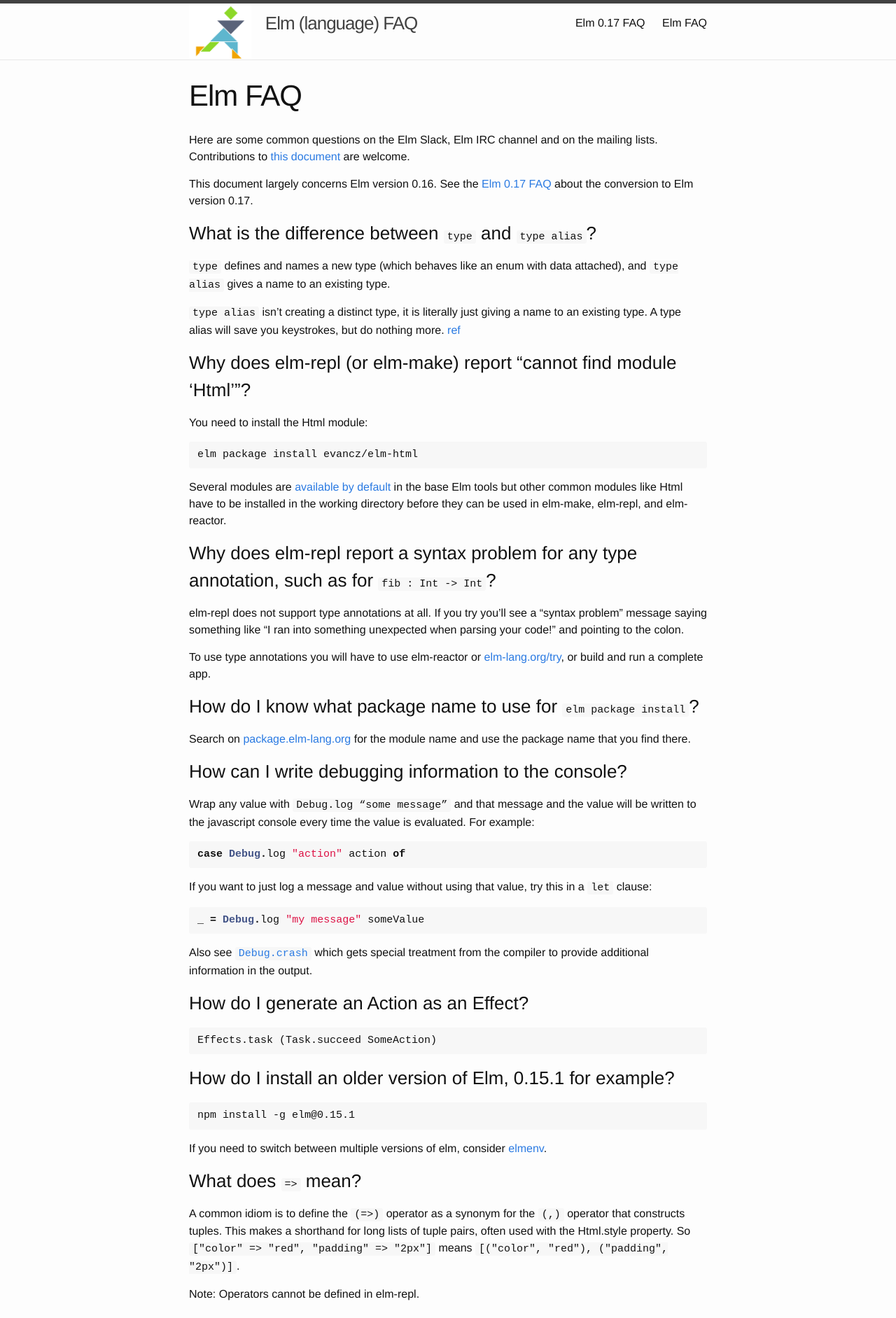
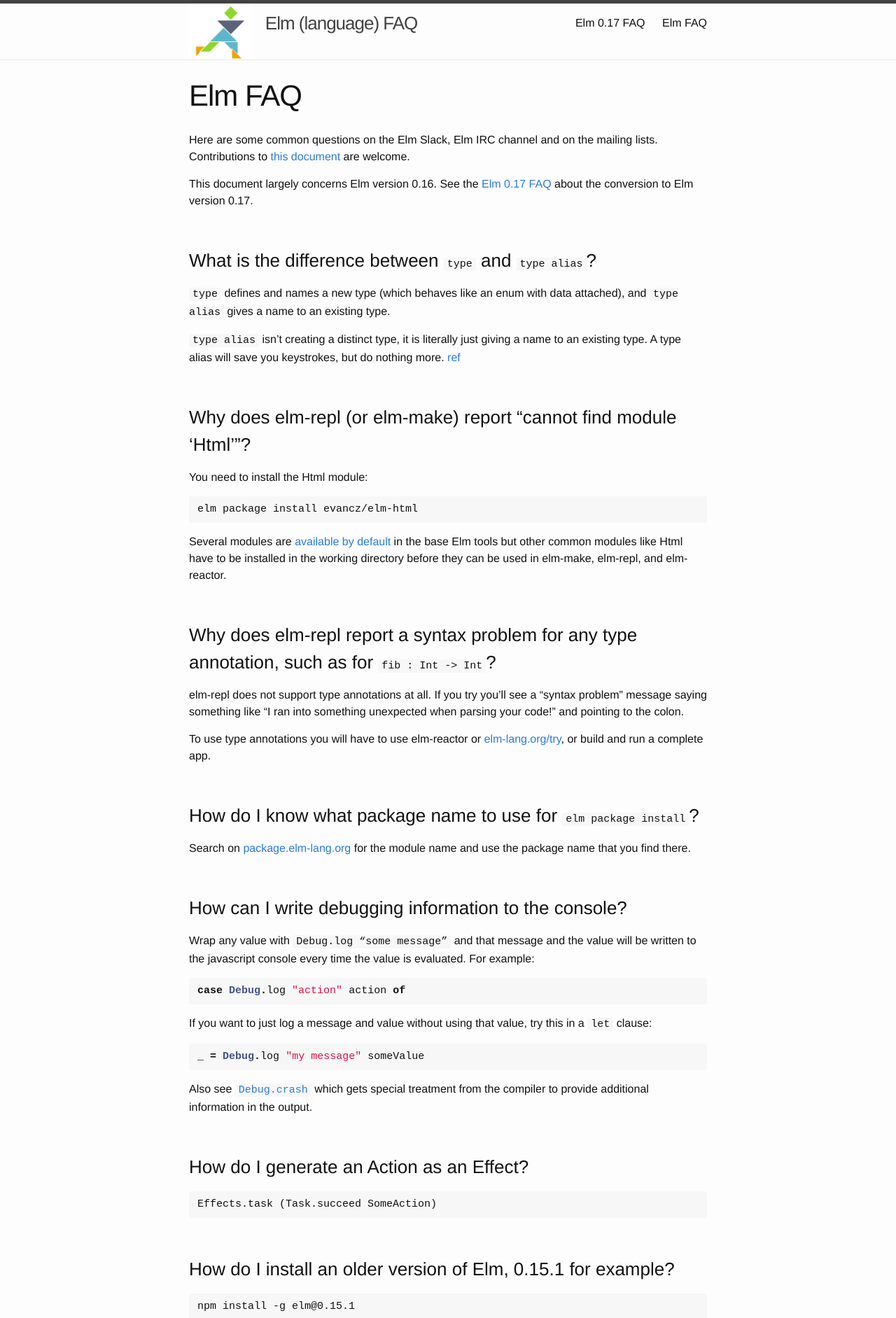
Before and after one commit to gunnarahlberg/elm-faq, a Jekyll site: the page built from index.md, in a window 1280 px wide. Shown: the top 1883 px of the page at 70% size. Built offline with Jekyll 4.4.1, drawn with Linux system fonts in a browser that asks for light colours.

Commit message:
Try to improve typesetting
I think the current FAQ is quite hard to read with the vertical indentation like it is

````diff
--- a/index.md
+++ b/index.md
@@ -9,6 +9,9 @@
 See the [Elm 0.17 FAQ](17.html) about the conversion to Elm version 0.17.
 
 
+
+<br>
+
 ### What is the difference between `type` and `type alias`?
 
 `type` defines and names a new type (which behaves like an enum with data
@@ -17,6 +20,9 @@
 `type alias` isn't creating a distinct type, it is literally just giving a name to an existing type. A type alias will save you keystrokes, but do nothing more. [ref](https://groups.google.com/forum/#!topic/elm-discuss/YgRqI5s2S7Y)
 
 
+
+<br>
+
 ### Why does elm-repl (or elm-make) report "cannot find module 'Html'"?
 You need to install the Html module:
 
@@ -24,14 +30,23 @@
 
 Several modules are [available by default](http://package.elm-lang.org/packages/elm-lang/core/latest) in the base Elm tools but other common modules like Html have to be installed in the working directory before they can be used in elm-make, elm-repl, and elm-reactor.
 
+
+<br>
+
 ### Why does elm-repl report a syntax problem for any type annotation, such as for `fib : Int -> Int`?
 
 elm-repl does not support type annotations at all. If you try you'll see a "syntax problem" message saying something like "I ran into something unexpected when parsing your code!" and pointing to the colon.
 
 To use type annotations you will have to use elm-reactor or [elm-lang.org/try](http://elm-lang.org/try), or build and run a complete app.
 
+
+<br>
+
 ### How do I know what package name to use for `elm package install`?
 Search on [package.elm-lang.org](http://package.elm-lang.org/) for the module name and use the package name that you find there.
+
+
+<br>
 
 ### How can I write debugging information to the console?
 Wrap any value with `Debug.log “some message”` and that message and the value will be written to the javascript console every time the value is evaluated. For example:
@@ -49,9 +64,15 @@
 Also see [`Debug.crash`](http://package.elm-lang.org/packages/elm-lang/core/latest/Debug#crash)
 which gets special treatment from the compiler to provide additional information in the output.
 
+
+<br>
+
 ### How do I generate an Action as an Effect?
 
     Effects.task (Task.succeed SomeAction)
+
+
+<br>
 
 ### How do I install an older version of Elm, 0.15.1 for example?
 
@@ -59,10 +80,16 @@
 
 If you need to switch between multiple versions of elm, consider [elmenv](https://github.com/sonnym/elmenv).
 
+
+<br>
+
 ### What does `=>` mean?
 A common idiom is to define the `(=>)` operator as a synonym for the `(,)` operator that constructs tuples. This makes a shorthand for long lists of tuple pairs, often used with the Html.style property.  So `["color" => "red", "padding" => "2px"]` means `[("color", "red"), ("padding", "2px")]`.
 
 Note: Operators cannot be defined in elm-repl.
+
+
+<br>
 
 ### How can I output literal HTML and avoid escaping of entities?
 Use the `innerHTML` property. For example:
@@ -71,9 +98,15 @@
 span [ property "innerHTML" (Json.Encode.string "&copy;") ] []
 ```
 
+
+<br>
+
 ### What does `()` mean?
 
 It is the empty tuple or [unit type](https://en.wikipedia.org/wiki/Unit_type). It serves much like "void", "null", or "None" in other languages.
+
+
+<br>
 
 ### What good is the `<|` operator if it is just function application?
 
@@ -83,10 +116,16 @@
 
 Note: The `<|` operator is essentially the same as `$` in Haskell.
 
+
+<br>
+
 ### What are the Elm operator precedences and associativities?
 
 See an [Elm operator precedence table](operators.html).
 See also [Basics.elm](https://github.com/elm-lang/core/blob/master/src/Basics.elm).
+
+
+<br>
 
 ### Why isn't my StartApp-based program running any tasks?
 
@@ -98,11 +137,17 @@
     app.tasks
 ```
 
+
+<br>
+
 ### Why doesn't the `<~` operator work?
 
 It was removed in Elm version 0.16. You can still get it (or the equivalent `andMap`) from
 [Signal.Extra](http://package.elm-lang.org/packages/Apanatshka/elm-signal-extra/latest/Signal-Extra)
 instead.
+
+
+<br>
 
 ### How can I use multiple Elm programs on the same page?
 
@@ -112,11 +157,17 @@
 
 [^multipleModules]: Use of multiple main modules in one application is discussed [here](https://groups.google.com/d/msg/elm-discuss/eEJgNnl99ps/keWXnn1KCwAJ).
 
+
+<br>
+
 ### Why doesn't the Elm compiler find the Native code in a module that I cloned from github?
 
 To use native code not installed by `elm-package` you need to add this to your elm-package.json file:
 
     "native-modules": true,
+
+
+<br>
 
 ### Why, when I import a module that defines a type, does the compiler know about the type name but not its constructors?
 
@@ -132,6 +183,9 @@
 
 However, there are reasons for [keeping tags and record constructors secret](http://package.elm-lang.org/help/design-guidelines#keep-tags-and-record-constructors-secret).
 
+
+<br>
+
 ### Where can I use type annotations?
 
 In addition to the top-level, type annotations can also be applied to `let` expressions.
@@ -145,8 +199,14 @@
   hypotenuse 3 4
 ```
 
+
+<br>
+
 ### How can I join the elmlang.slack.com community?
 Sign up at [elmlang.herokuapp.com](http://elmlang.herokuapp.com/).
+
+
+<br>
 
 ### How can I recover when elm-make fails with errors like "... openFile: does not exist"?
 
@@ -154,9 +214,15 @@
 
     rm -r elm-stuff/build-artifacts
 
+
+<br>
+
 ### How do I install an Elm package that has not been published to packages.elm-lang.org for use in my project?
 
 Clone the package into a separate directory and add its directory path to the `source-directories` section of the elm-package.json file for your project. As usual, you will also have to install any dependencies of the package. If the package includes any native javascript code you will have to also add `native-module: true` to elm-package.json.
+
+
+<br>
 
 ### Why doesn't my application get the initial value of Window.dimensions?
 
@@ -184,6 +250,9 @@
 
 Since StartApp uses `foldp` this problem with initial values can arise when it is used. Also, the problem is not specific to Window.dimensions; it can arise for any input signal whose initial value is of interest.
 
+
+<br>
+
 ### How can I parse Json into Elm data?
 
 Currently you have to write the [parsing
@@ -198,14 +267,23 @@
 
 The [Elm Json Decode interpreter](http://simonh1000.github.io/decoder/) is an online tool allowing you to experiment with decoders and test them in a simple context.
 
+
+<br>
+
 ### How can I report a compiler error message that could be better?
 
 Report the problem at the [error-message-catalog issue tracker](https://github.com/elm-lang/error-message-catalog/issues)
 with an [short, self-contained, correct, example](http://sscce.org/) showing both the program and the problematic error messages.
 
+
+<br>
+
 ### Does Elm have HashMaps?
 
 The core [Dict](http://package.elm-lang.org/packages/elm-lang/core/latest/Dict) package provides a dictionary mapping unique keys to values. There are some restrictions on key value types; in particular, records cannot be keys.
+
+
+<br>
 
 ### Why is my app failing immediately saying "Cannot read property 'make' of undefined"?
 
````
